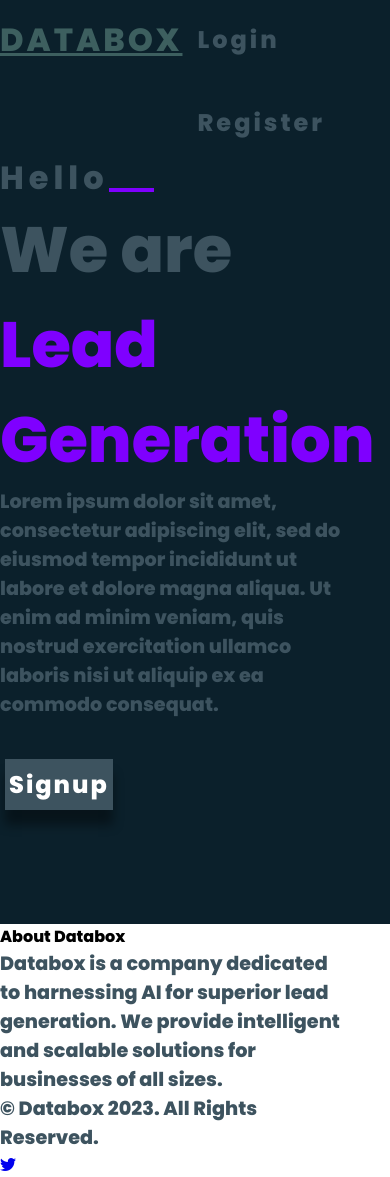
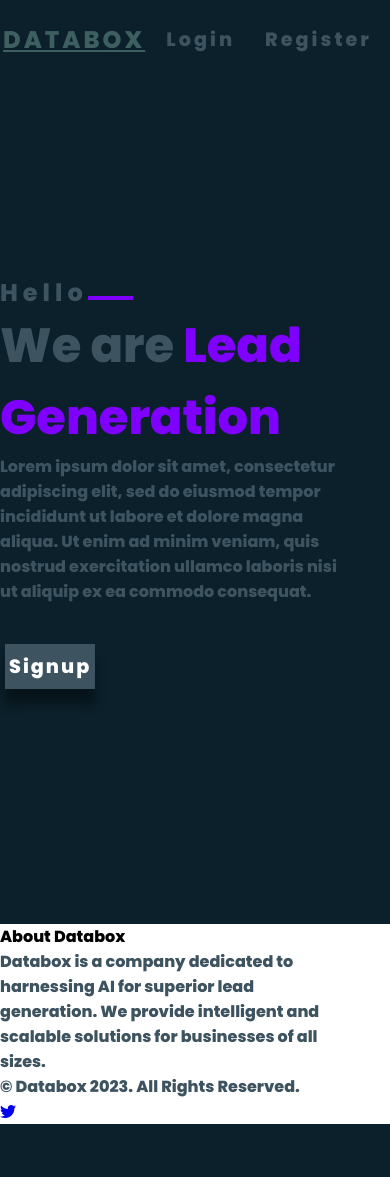
Before and after one commit to Sohlar/lgen, a Flask app: page / in a window 390 px wide. After the commit the page ends 1124 px from the top, so only its background shows below. Run offline with Flask 3, Linux system fonts and the light colour scheme; some libraries are stand-ins or nearby versions.

Commit message:
Update home_styles.css

```diff
--- a/app/static/css/base2/home_styles.css
+++ b/app/static/css/base2/home_styles.css
@@ -151,3 +151,30 @@ button{
 button:hover{
     background-color:#7f00ff;
 }
+
+@media only screen and (max-width: 600px) {
+    .Logo{
+        font-size: 1.5rem;
+    }
+    b{
+        font-size: 3rem;
+    }
+    .navItems li a{
+        font-size: 1.2rem;
+    }
+    .links a{
+        font-size: 1.5rem;
+    }
+    .topline{
+        font-size: 1.5rem;
+    }
+    h1{
+        font-size: 3em;
+    }
+    p{
+        font-size: 1em;
+    }
+    button{
+        font-size: 1.2rem;
+    }
+}
```
